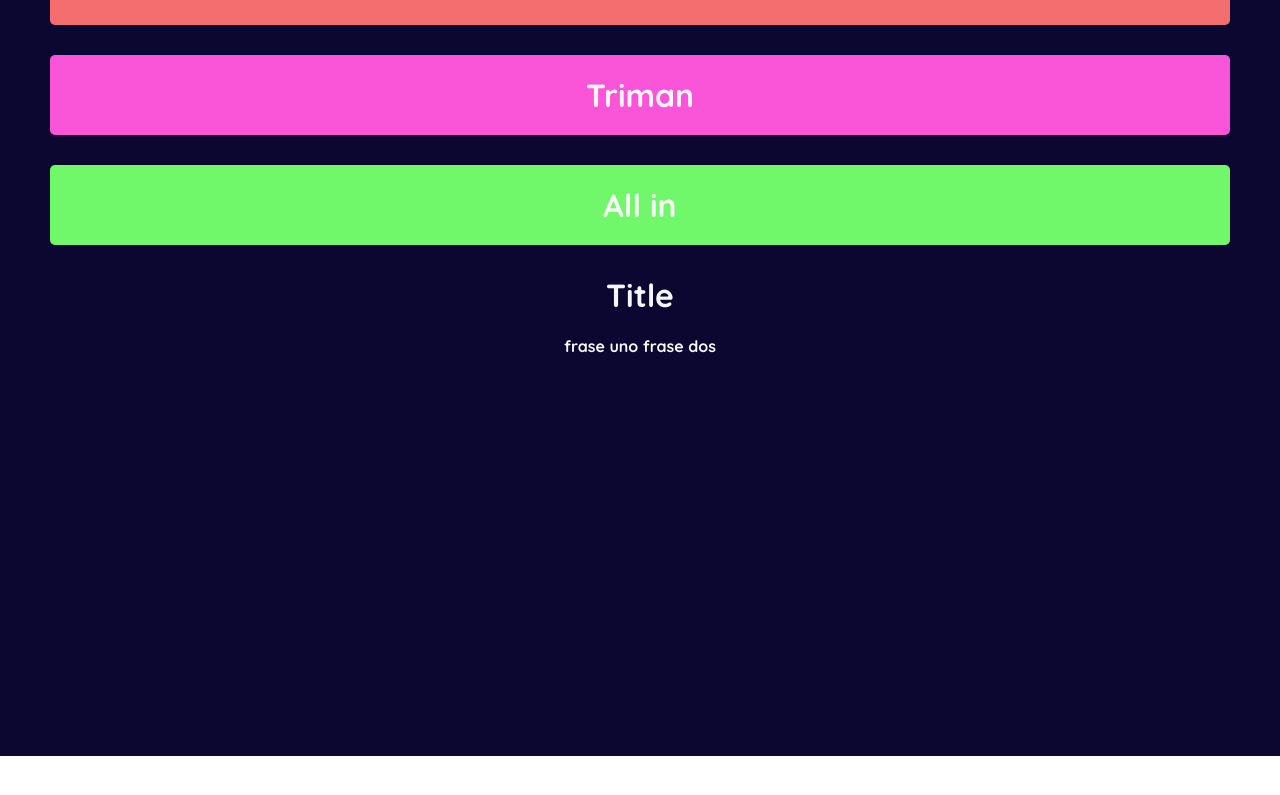
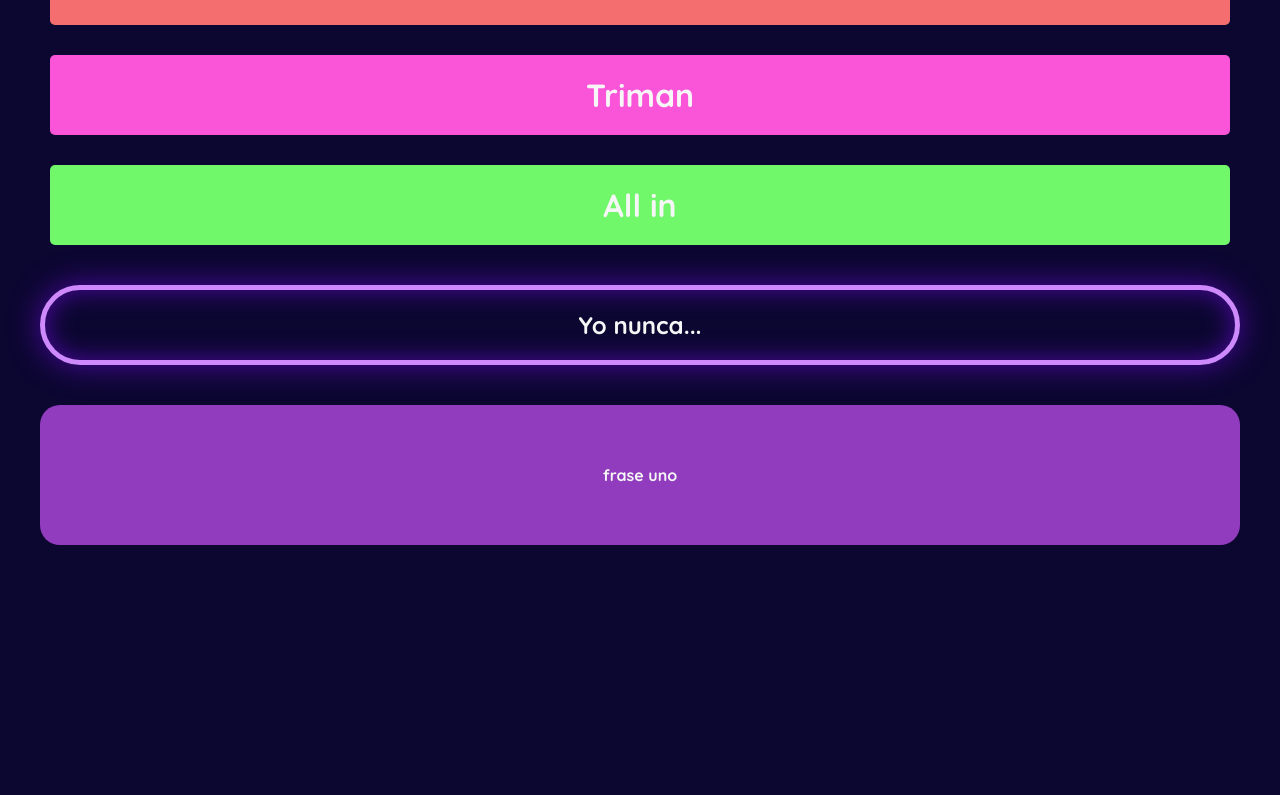
Before and after one commit to aliciamena12/milones, an Angular app: page / in a window 1280 px wide. Shown: the part 1233-2028 px from the top of the page. Before the commit the page ends 1989 px from the top, so only its background shows below. Built offline with nearby package versions, Linux system fonts and the light colour scheme; a web font is replaced by a local one.

Commit message:
Fixed dynamism of the component

```diff
--- a/src/app/game/game.component.html
+++ b/src/app/game/game.component.html
@@ -1,6 +1,8 @@
 <div class="game-wrapper">
-    <h1>Title</h1>
-    <ng-container *ngFor="let sentence of sentences">
-        {{ sentence }}
+    <h1  class="game__title">Yo nunca...</h1>
+    <ng-container>
+        <div class="game__sentence">
+            {{ sentences[0] }}
+        </div>
     </ng-container>
 </div>
```
